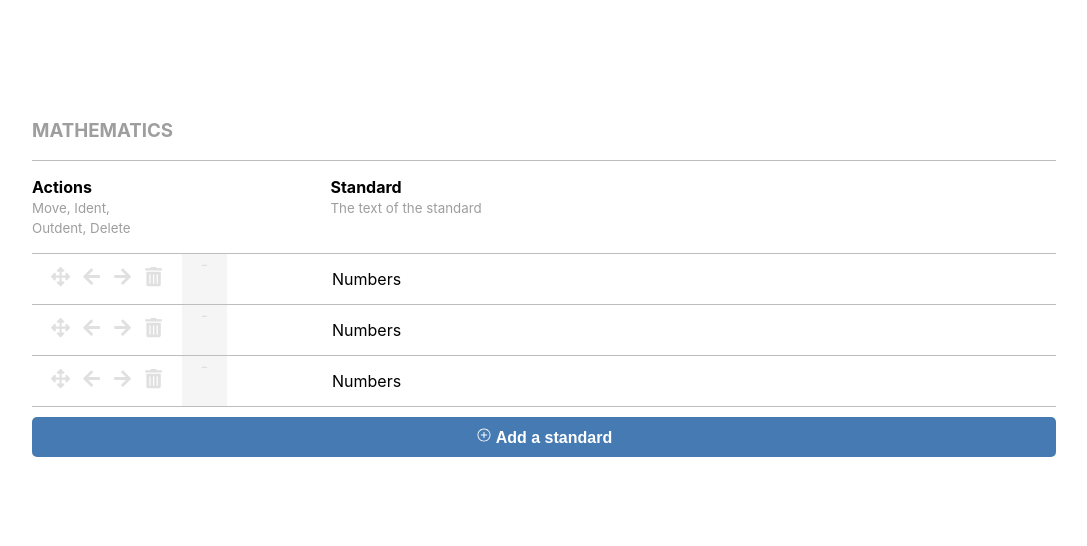
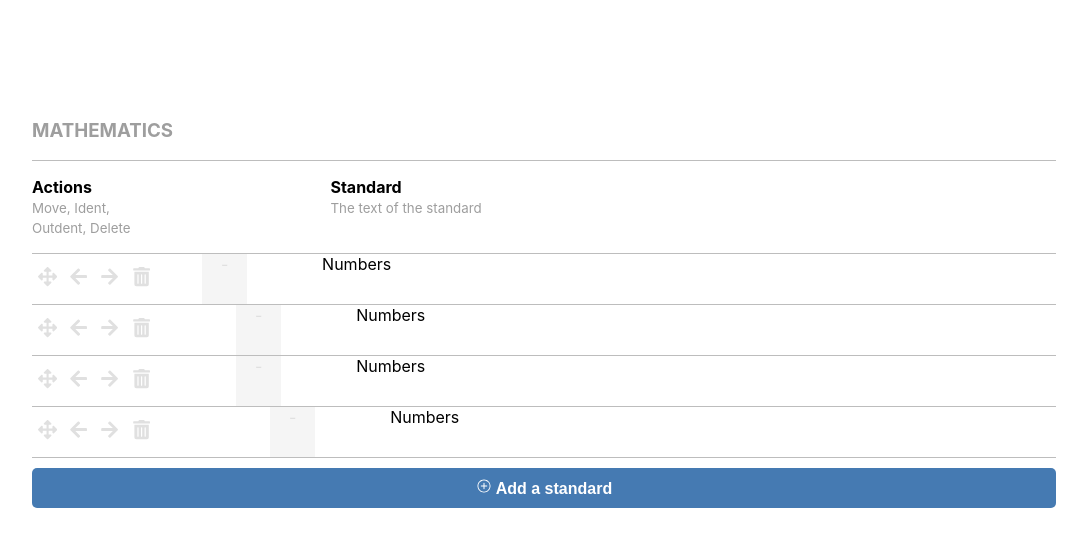
Before and after one commit to MKS-01/curriculum-authoring-tool, a React (Create React App) app: page / in a window 1280 px wide. Shown: the top 546 px of the page, without its empty margins (96-1183 px from the left). Built offline with nearby package versions, Linux system fonts and the light colour scheme.

Commit message:
ident outdent basic logic

```diff
--- a/src/App.js
+++ b/src/App.js
@@ -13,10 +13,12 @@ function App() {
       <div className='parent'>
         <Title title={'MATHEMATICS'} />
         <HeaderRow />
-        <Row />
+        <Row position={0} />
 
-        <Row />
-        <Row />
+        <Row position={1} />
+
+        <Row position={1} />
+        <Row position={2} />
 
         <AddStandardBtn />
       </div>
--- a/src/components/common/IconButton.js
+++ b/src/components/common/IconButton.js
@@ -7,19 +7,29 @@ import {
   FaArrowsAlt,
 } from 'react-icons/fa';
 
+const move = () => {
+  console.log('1');
+};
+
+const indent = () => {};
+
+const outdent = () => {};
+
+const remove = () => {};
+
 export default function IconButton() {
   return (
     <div className='icon-button'>
-      <button>
+      <button onClick={move}>
         <FaArrowsAlt />
       </button>
-      <button>
+      <button onClick={indent}>
         <FaArrowLeft />
       </button>
-      <button>
+      <button onClick={outdent}>
         <FaArrowRight />
       </button>
-      <button>
+      <button onClick={remove}>
         <FaTrashAlt />
       </button>
     </div>
--- a/src/components/row/EditableInput.js
+++ b/src/components/row/EditableInput.js
@@ -4,9 +4,9 @@ const EditableInput = (props) => {
   const inputRef = useRef(null);
   const [inputVisible, setInputVisible] = useState(false);
   const [text, setText] = useState('Numbers');
-  const [placeholder, setPlacholder] = useState(
-    'Type standard here (e.g. Numbers)'
-  );
+  // const [placeholder, setPlacholder] = useState(
+  //   'Type standard here (e.g. Numbers)'
+  // );
 
   function onClickOutSide(e) {
     if (inputRef.current && !inputRef.current.contains(e.target)) {
@@ -29,7 +29,7 @@ const EditableInput = (props) => {
       {inputVisible ? (
         <input
           className='row-input-field'
-          placeholder={placeholder}
+          // placeholder={placeholder}
           ref={inputRef} // Set the Ref
           value={text} // Now input value uses local state
           onChange={(e) => {
--- a/src/components/row/index.js
+++ b/src/components/row/index.js
@@ -1,21 +1,24 @@
-import React from 'react';
+import React, { useState } from 'react';
 import IconButton from '../common/IconButton';
 import EditableInput from './EditableInput';
 
-function Row() {
+function Row(props) {
+  // const [position, setPosition] = useState(props.position);
+
+  const { position } = props;
+
   return (
     <li className='row'>
       <div className='row-icon'>
         <IconButton />
       </div>
-      <div className='row-box'>
-        <div>-</div>
-      </div>
-      <div className='row-input'>
-        <EditableInput
-
-        // placeholder='Number'
-        />
+      <div className={'row-move-' + position}>
+        <div className={'row-box'}>
+          <div>-</div>
+        </div>
+        <div className='row-input'>
+          <EditableInput />
+        </div>
       </div>
     </li>
   );
--- a/src/styles/App.css
+++ b/src/styles/App.css
@@ -52,23 +52,46 @@
 }
 
 .row-icon {
-  display: inline;
+  display: flex;
+  /* background-color: #457ab2; */
+  width: 180px;
+}
 
-  width: 150px;
+.row-move-0 {
+  display: flex;
+  flex-direction: row;
+  width: 100%;
+  margin-left: 20px;
+}
+
+.row-move-1 {
+  display: flex;
+  flex-direction: row;
+  width: 100%;
+  margin-left: 60px;
+}
+
+.row-move-2 {
+  display: flex;
+  flex-direction: row;
+  width: 100%;
+  margin-left: 100px;
 }
 
 .row-box {
   display: flex;
-  width: 150px;
+  width: 120px;
   height: 50px;
   background-color: #ffffff;
   color: #e0e0e0;
   text-align: center;
   /* background-color: yellow; */
 }
+
 .row-box div {
   width: 45px;
   background-color: #f5f5f5;
+  /* background-color: #457ab2; */
 }
 
 .row-input {
```
Also changed, not shown: src/JSON/data.json (deleted, +0 -38 lines).
